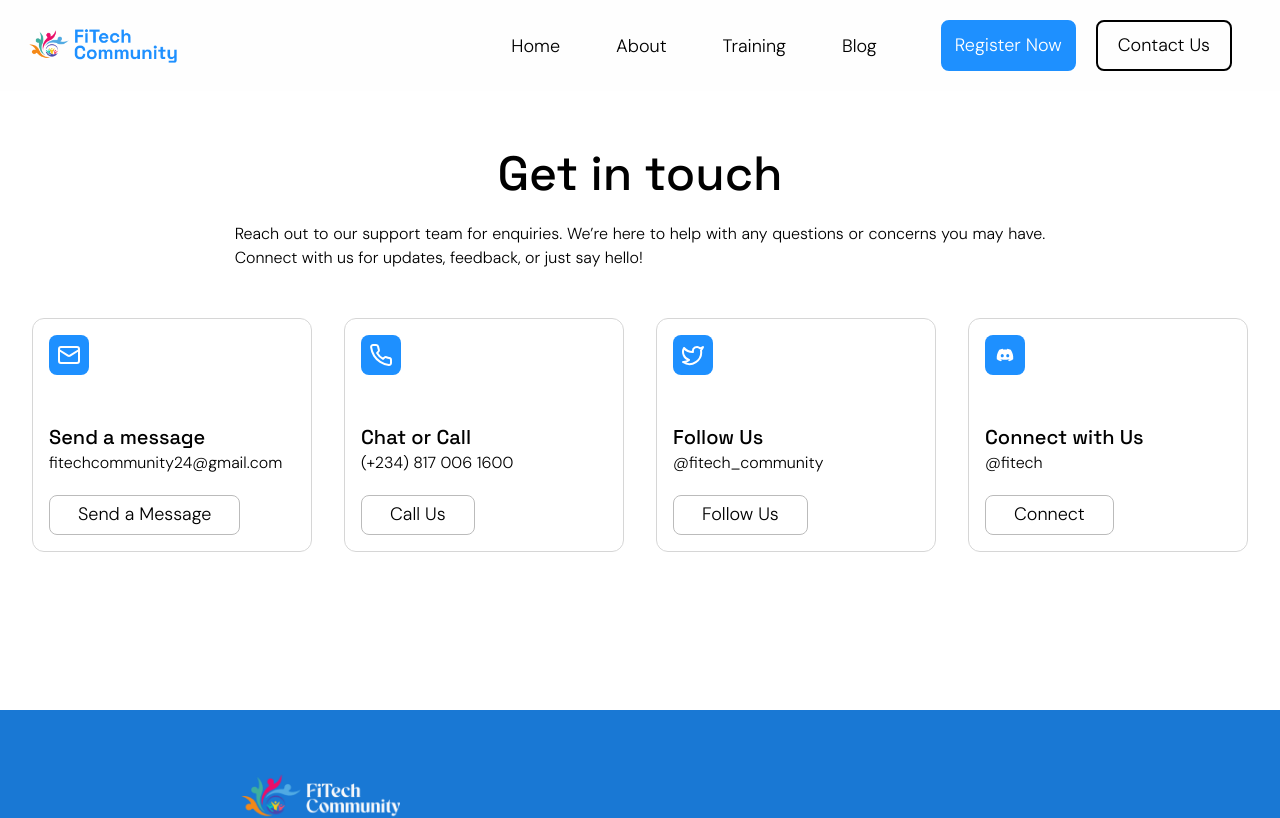
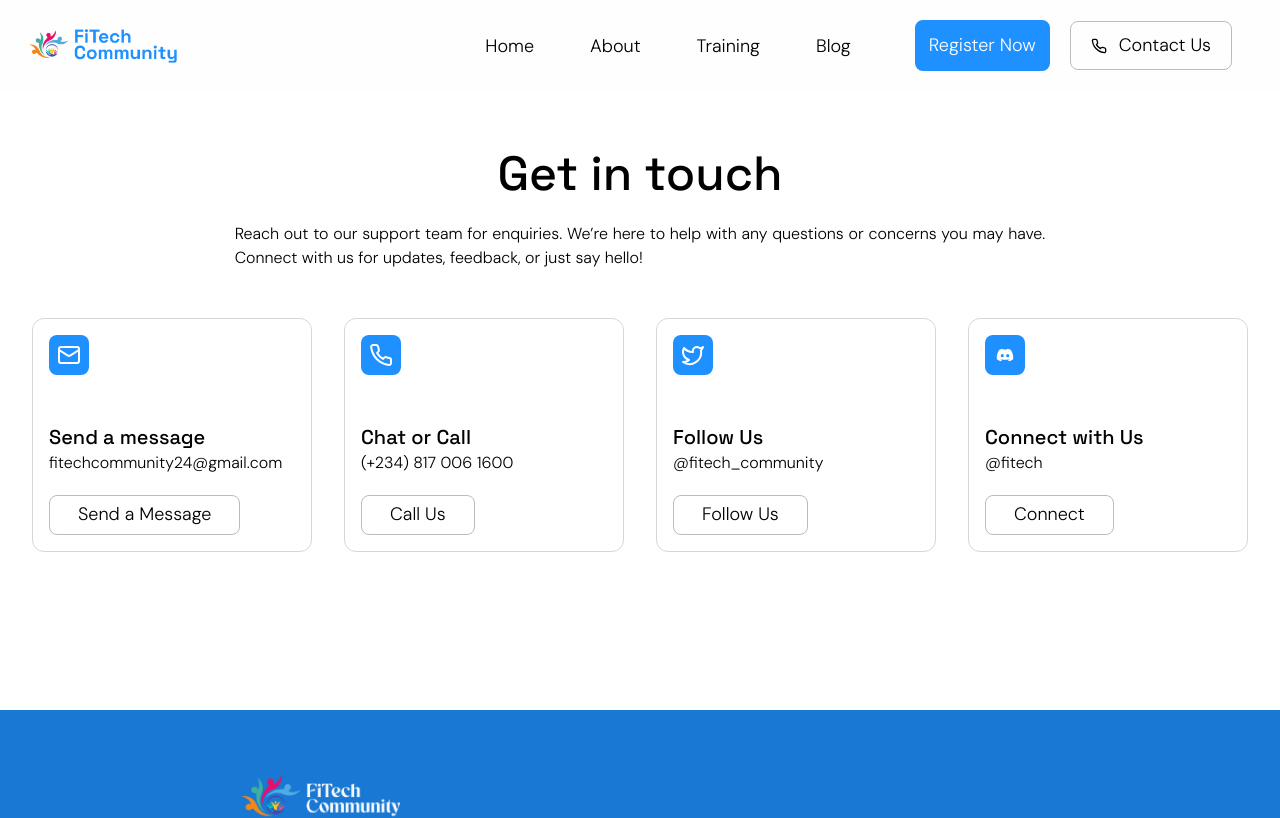
Before and after one commit to React-Community-Kaduna/fitech_website, a React (Vite) app: page /contact in a window 1280 px wide. Shown: the top 818 px of the page. Built offline with nearby package versions, Linux system fonts and the light colour scheme.

Commit message:
Update Contact page navbar

```diff
--- a/src/Components/NavBar.jsx
+++ b/src/Components/NavBar.jsx
@@ -5,6 +5,7 @@ import { MdOutlineClose } from "react-icons/md";
 import { RxHamburgerMenu } from "react-icons/rx";
 import Button from "./Button";
 import { navigationList } from "../constants";
+import { LucidePhone } from "lucide-react";
 
 // eslint-disable-next-line no-unused-vars
 function NavBar({ type, variant, className, children }) {
@@ -56,15 +57,15 @@ export function NavBarContent() {
             </li>
           ))}
         </ul>
-        <span className="flex flex-col md:flex-row gap-5">
+        <span className="flex flex-col items-center md:flex-row gap-5">
           <Link to="/registration">
             <Button className="bg-[#1E90FF] border-2 border-[#1E90FF] w-auto p-3 rounded-lg md:ml-8 hover:bg-gray-500 duration-500 text-[white]">
               Register Now
             </Button>
           </Link>
           <Link to="/contact">
-            <Button className="bg-none px-5 py-3 border-2 border-black rounded-lg hover:bg-gray-500 hover:text-white duration-500">
-              Contact Us
+            <Button className="group flex flex-row items-center gap-x-3 bg-none px-5 py-3 border border-[#BBBBBB] rounded-lg hover:bg-gray-200 hover:text-black duration-500">
+              <LucidePhone size={16} className="group-hover:animate-pulse group-hover:scale-110 transition-all duration-300" /> Contact Us
             </Button>
           </Link>
         </span>
--- a/src/pages/Contact.jsx
+++ b/src/pages/Contact.jsx
@@ -1,6 +1,6 @@
 import React, { useState, useEffect } from "react";
 import { motion } from "framer-motion";
-import NavBar, { NavBarContent } from "../Components/NavBar";
+import NavBar, { NavBarContent, PageNavBar } from "../Components/NavBar";
 import Footer from "../Components/Footer";
 import bgImg from "../assets/contactBg.jpeg";
 import Button from "../Components/Button";
@@ -100,6 +100,7 @@ const Contact = () => {
 
   return (
     <div className="min-h-screen flex flex-col">
+      <PageNavBar />
       {/* Hero Section */}
       <section className="relative w-full h-[80%] mt-0">
         <div
@@ -110,14 +111,15 @@ const Contact = () => {
         />
 
         <div className="relative z-10 bg-transparent">
-          <NavBar
+          {/* <NavBar
             className={`w-full fixed top-0 left-0 z-50 ${isScrolled
               ? "bg-blue-800 rounded-md bg-clip-padding backdrop-filter backdrop-blur-sm bg-opacity-10"
               : "bg-transparent"
               } transition-colors duration-500`}
           >
             <NavBarContent />
-          </NavBar>
+          </NavBar> */}
+
 
           <motion.div
             initial="hidden"
```
